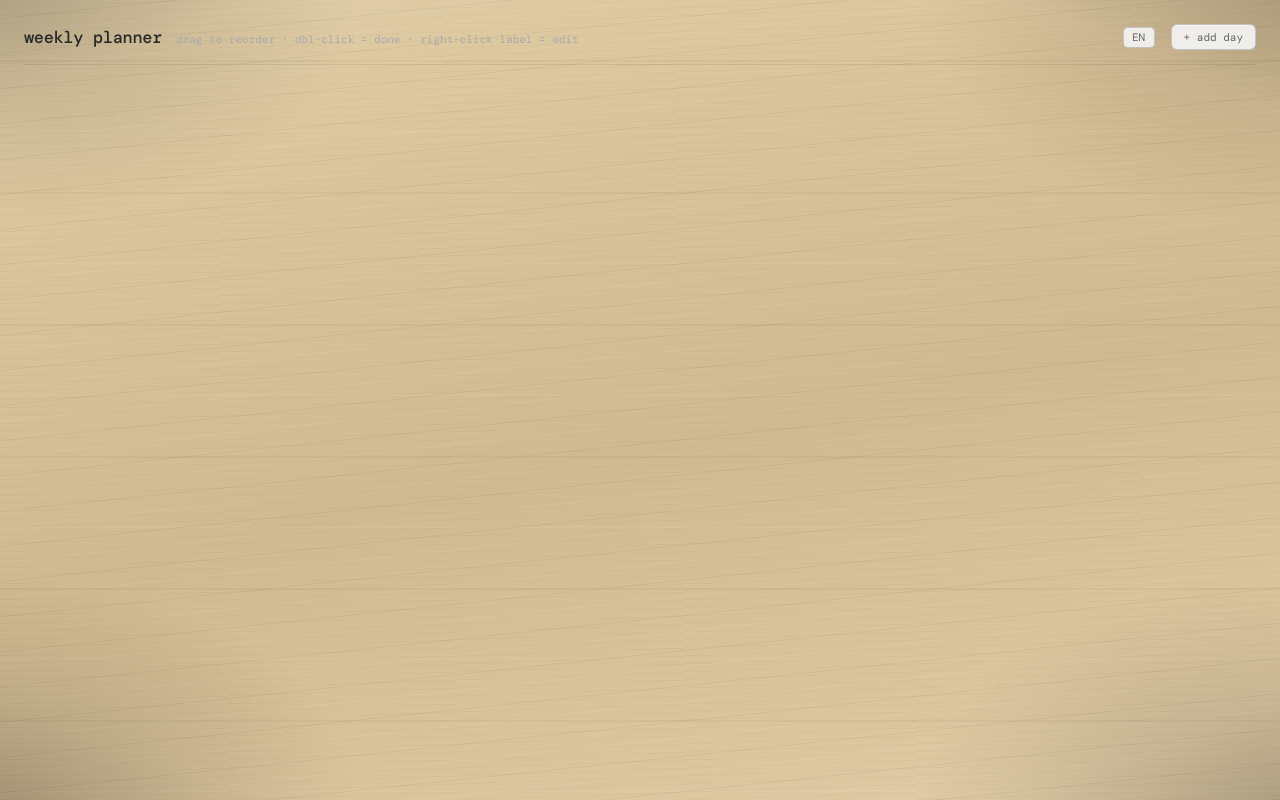
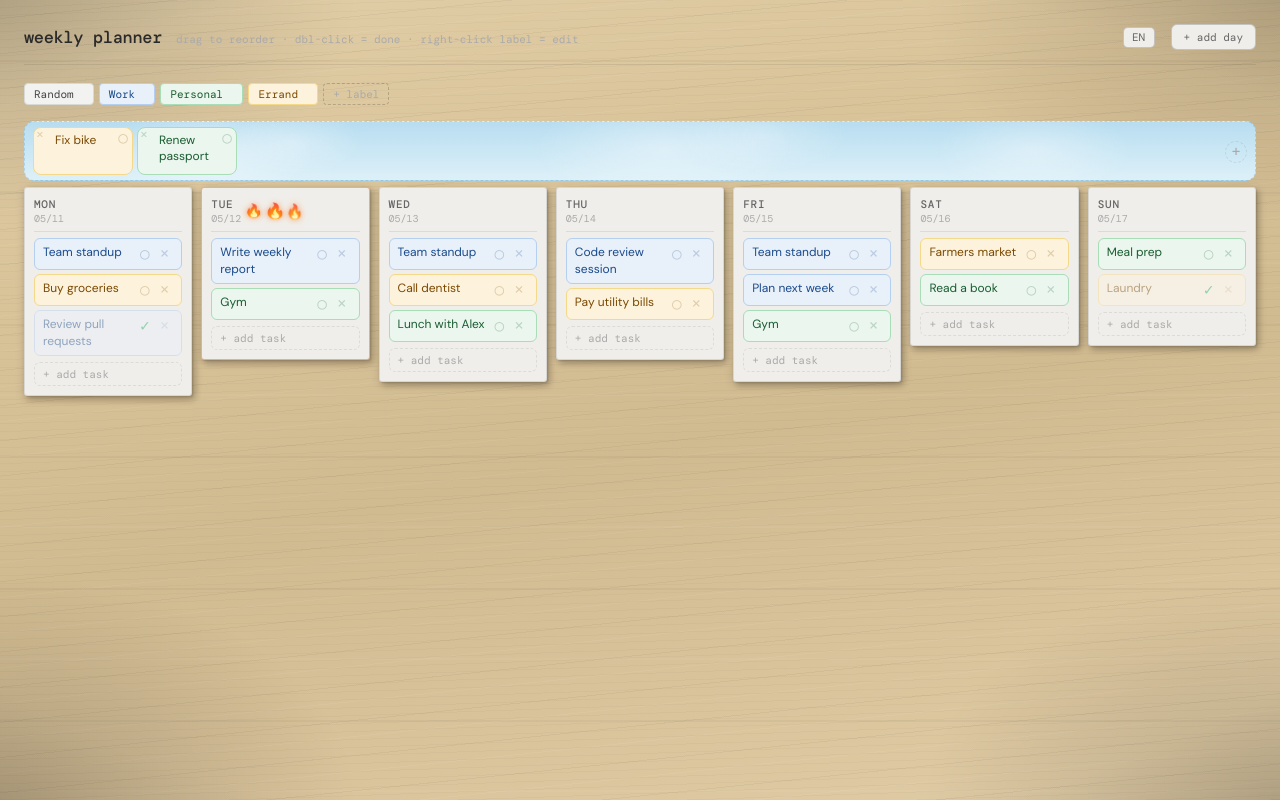
Before and after one commit to KirillShchetinin/Todies-planner, a plain HTML site: page frontend/index.html in a window 1280 px wide. Drawn offline with nearby package versions, Linux system fonts and the light colour scheme; no server answers.

Commit message:
Default showcase page.

```diff
--- a/frontend/app.js
+++ b/frontend/app.js
@@ -9,27 +9,27 @@
   }
 });
 
-const _metadataP = apiFetch(_metadataUrl, undefined, 'load metadata').then(r => r.json()).catch(() => null);
+const _metadataP = apiFetch(_metadataUrl, undefined, 'load metadata').then(r => r.ok ? r.json() : Promise.reject()).catch(() => { loadShowcase(); return null; });
 const _formsP    = apiFetch(_formsUrl,    undefined, 'load forms')   .then(r => r.json()).catch(() => null);
 const _tasksP    = apiFetch(_tasksUrl,    undefined, 'load tasks')   .then(r => r.json()).catch(() => null);
 
-_metadataP.then(meta => {
-  if (!meta) return;
-  lang        = meta.lang        || lang;
-  uiScale     = meta.uiScale     || uiScale;
-  typeCounter = meta.typeCounter || typeCounter;
+_metadataP.then(userSettings => {
+  if (!userSettings) return;
+  lang        = userSettings.lang        || lang;
+  uiScale     = userSettings.uiScale     || uiScale;
+  typeCounter = userSettings.typeCounter || typeCounter;
   const _builtinLabels = new Set(Object.values(DEFAULT_TYPE_CONFIG).map(t => t.label.toLowerCase()));
-  const customCfg = Object.fromEntries(Object.entries(meta.typeConfig || {}).filter(([k, v]) =>
+  const customCfg = Object.fromEntries(Object.entries(userSettings.typeConfig || {}).filter(([k, v]) =>
     k.startsWith('t-custom-') && !_builtinLabels.has(v.label?.toLowerCase())
   ));
   typeConfig  = {...structuredClone(DEFAULT_TYPE_CONFIG), ...customCfg};
-  legendOrder = (meta.legendOrder || []).filter(k => k in typeConfig);
+  legendOrder = (userSettings.legendOrder || []).filter(k => k in typeConfig);
   for (const k of Object.keys(customCfg)) {
     if (!legendOrder.includes(k)) legendOrder.push(k);
   }
   if (!legendOrder.includes('Random')) legendOrder.unshift('Random');
   if (!legendOrder.length) legendOrder = [...DEFAULT_LEGEND_ORDER];
-  Collapse.loadAll(meta.collapseState || {});
+  Collapse.loadAll(userSettings.collapseState || {});
   applyScale(uiScale);
   applyLangToStaticUI();
   renderScaleBtns();
--- a/frontend/index.html
+++ b/frontend/index.html
@@ -48,6 +48,7 @@
 <script defer src="context-menu.js"></script>
 <script defer src="legend.js"></script>
 <script defer src="board.js"></script>
+<script defer src="showcase.js"></script>
 <script defer src="app.js"></script>
 </body>
 </html>
--- /dev/null
+++ b/frontend/showcase.js
@@ -0,0 +1,70 @@
+function loadShowcase() {
+  const today = new Date();
+  const dow = today.getDay();
+  const mon = new Date(today);
+  mon.setDate(today.getDate() - (dow === 0 ? 6 : dow - 1));
+
+  const fmt = d => `${String(d.getMonth() + 1).padStart(2,'0')}/${String(d.getDate()).padStart(2,'0')}`;
+
+  const labels = ['Mon','Tue','Wed','Thu','Fri','Sat','Sun'];
+  const ids    = [901, 902, 903, 904, 905, 906, 907];
+
+  cols = labels.map((label, i) => {
+    const d = new Date(mon);
+    d.setDate(mon.getDate() + i);
+    return { id: ids[i], label, date: fmt(d) };
+  });
+
+  weekUnscheduled = [{ id: 900, label: 'Unscheduled' }];
+
+  typeConfig = {
+    ...DEFAULT_TYPE_CONFIG,
+    't-work':     { label: 'Work',     bg: '#e8f0fa', border: '#b5cff0', text: '#1a4a8a' },
+    't-personal': { label: 'Personal', bg: '#eaf6ee', border: '#a8ddb8', text: '#1a5c30' },
+    't-errand':   { label: 'Errand',   bg: '#fdf3dc', border: '#f5d98a', text: '#7a4800' },
+  };
+
+  legendOrder = ['Random', 't-work', 't-personal', 't-errand'];
+
+  const [monId, tueId, wedId, thuId, friId, satId, sunId] = ids;
+
+  state = {
+    [monId]: [
+      { id: 9001, text: 'Team standup',        type: 't-work' },
+      { id: 9002, text: 'Buy groceries',        type: 't-errand' },
+      { id: 9003, text: 'Review pull requests', type: 't-work', done: true },
+    ],
+    [tueId]: [
+      { id: 9004, text: 'Write weekly report', type: 't-work' },
+      { id: 9005, text: 'Gym',                 type: 't-personal' },
+    ],
+    [wedId]: [
+      { id: 9006, text: 'Team standup',   type: 't-work' },
+      { id: 9007, text: 'Call dentist',   type: 't-errand' },
+      { id: 9008, text: 'Lunch with Alex',type: 't-personal' },
+    ],
+    [thuId]: [
+      { id: 9009, text: 'Code review session', type: 't-work' },
+      { id: 9010, text: 'Pay utility bills',   type: 't-errand' },
+    ],
+    [friId]: [
+      { id: 9011, text: 'Team standup',  type: 't-work' },
+      { id: 9012, text: 'Plan next week',type: 't-work' },
+      { id: 9013, text: 'Gym',           type: 't-personal' },
+    ],
+    [satId]: [
+      { id: 9014, text: 'Farmers market', type: 't-errand' },
+      { id: 9015, text: 'Read a book',    type: 't-personal' },
+    ],
+    [sunId]: [
+      { id: 9016, text: 'Meal prep', type: 't-personal' },
+      { id: 9017, text: 'Laundry',   type: 't-errand', done: true },
+    ],
+    900: [
+      { id: 9018, text: 'Fix bike',      type: 't-errand' },
+      { id: 9019, text: 'Renew passport',type: 't-personal' },
+    ],
+  };
+
+  render();
+}
```
